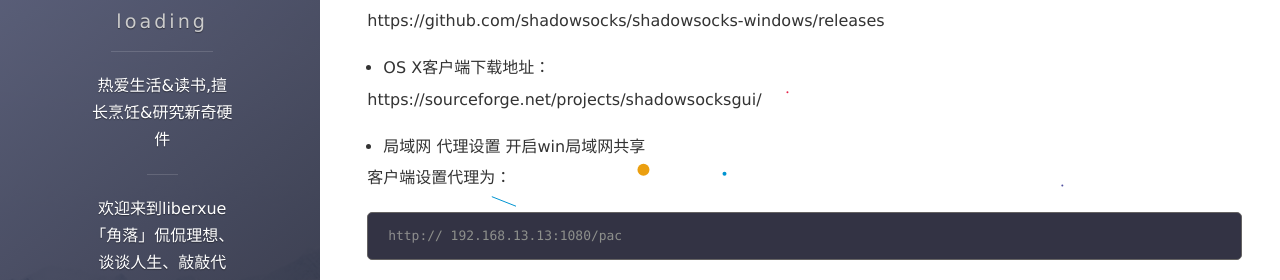
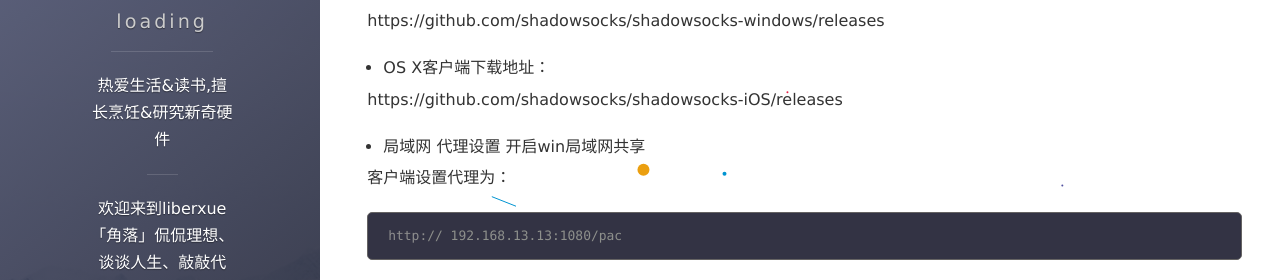
Before and after one commit to qyh214/liberxue.github.io, a Jekyll site: the page built from _posts/ss/2017-06-22-awsss.md, in a window 1280 px wide and 900 px high, scrolled down 1819 px. Shown: the part 238-518 px from the top of the window. Built offline with Jekyll 4.4.1, drawn with Linux system fonts in a browser that asks for light colours; nearby versions of some CDN libraries; comment, search, counter and statistics services are not loaded; some of the changed lines change nothing that is shown.

Commit message:
Update 2017-06-22-awsss.md

```diff
--- a/_posts/ss/2017-06-22-awsss.md
+++ b/_posts/ss/2017-06-22-awsss.md
@@ -94,7 +94,7 @@
 
 - OS X客户端下载地址：
 
-https://sourceforge.net/projects/shadowsocksgui/
+https://github.com/shadowsocks/shadowsocks-iOS/releases
 
 
 - 局域网 代理设置
```
